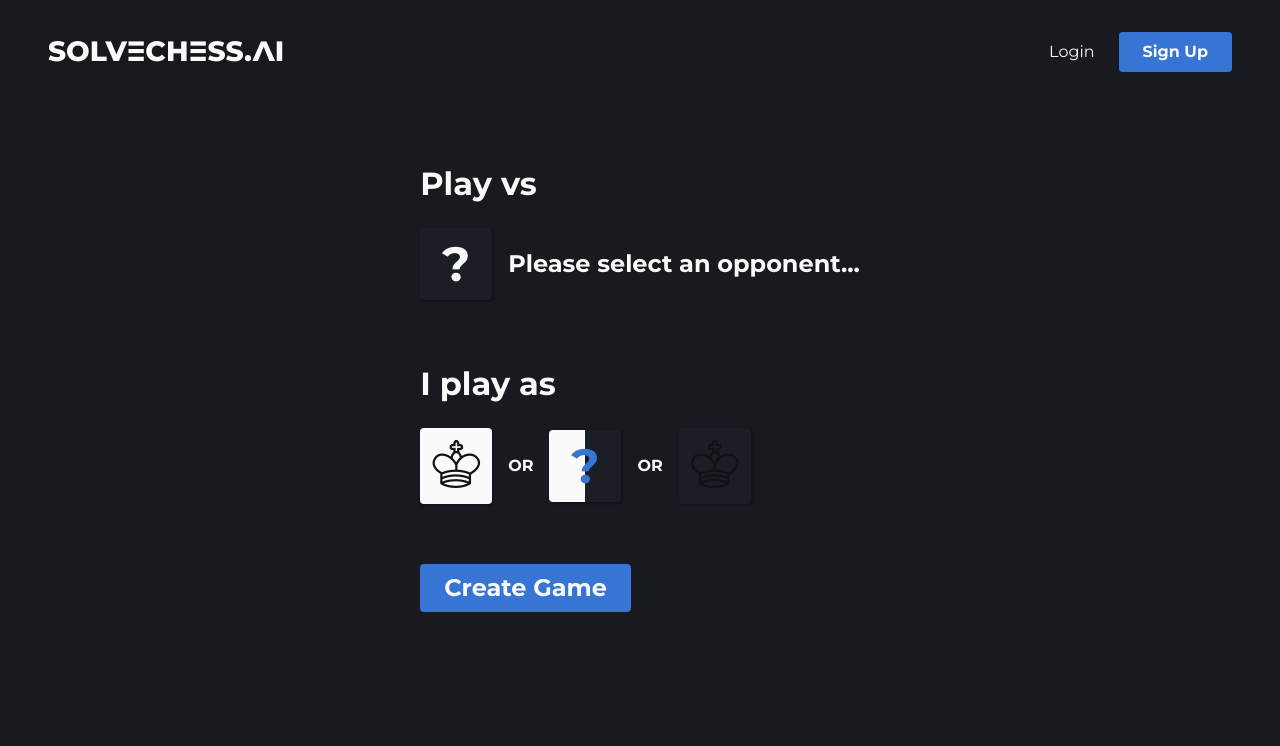
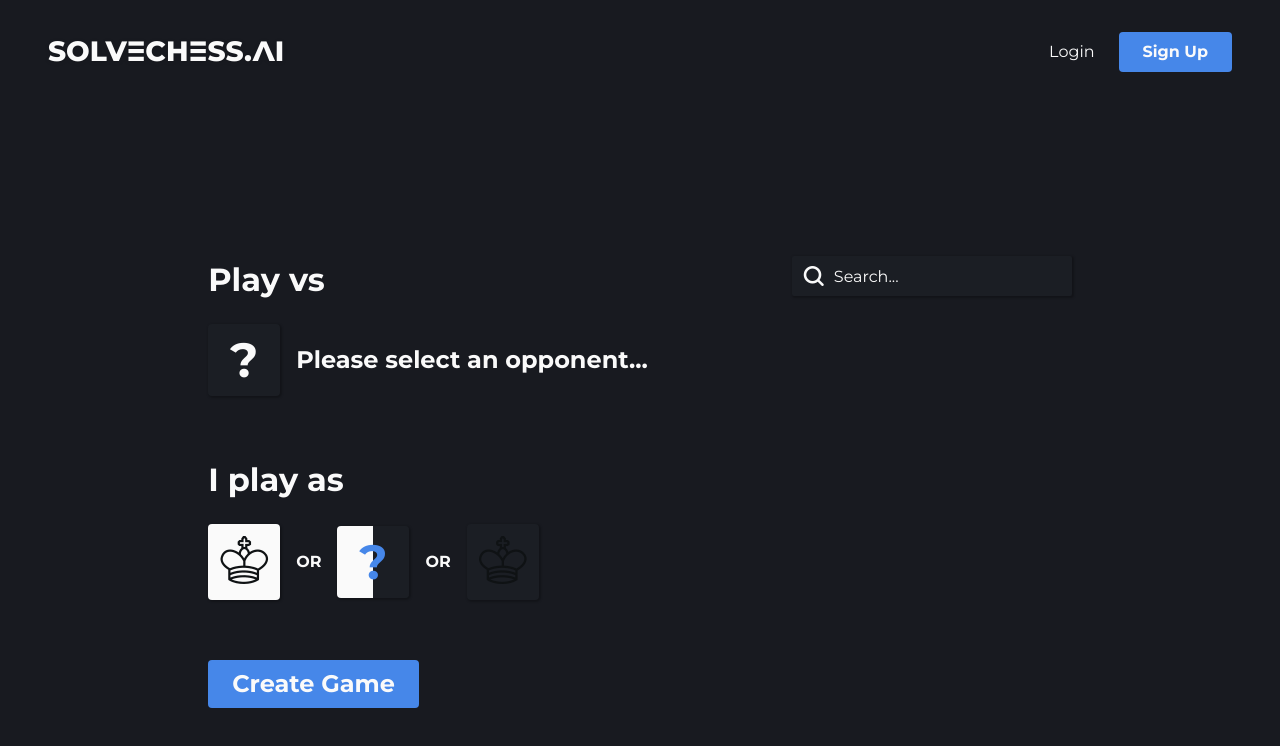
Before and after one commit to jasonvandebeek/SolveChess-React, a Next.js app: page /create-game/player in a window 1280 px wide. Shown: the top 746 px of the page. Built offline with nearby package versions, Linux system fonts and the light colour scheme; no server answers.

Commit message:
Creation UI

```diff
--- a/app/(main)/create-game/player/page.tsx
+++ b/app/(main)/create-game/player/page.tsx
@@ -4,6 +4,8 @@ import Account from "@/components/account";
 import Button from "@/components/button";
 import ColorSelector from "@/components/colorSelector";
 import Logo from "@/components/logo";
+import SearchBar from "@/components/search/searchBar";
+import SearchHandler from "@/components/search/searchHandler";
 import { useState } from "react";
 
 export default function Page() {
@@ -17,7 +19,7 @@ export default function Page() {
         <>
             <Logo/>
             <Account/>
-            <div className="flex flex-row gap-[9rem] pt-[10rem] w-fit mx-auto text-text font-bold">
+            <div className="flex flex-row gap-[9rem] pt-[16rem] w-fit mx-auto text-text font-bold">
                 <div className="flex flex-col gap-[3.75rem]">
                     <div className="flex flex-col gap-[1.25rem]">
                         <span className="text-[2rem]">Play vs</span>
@@ -48,6 +50,16 @@ export default function Page() {
                     </div>
                     <Button className="text-[1.5rem] w-fit">Create Game</Button>
                 </div>
+                <div className="w-[17.5rem] flex flex-col gap-[1rem]">
+                    <div>
+                        <SearchHandler handleSearchChange={() => {}} searchableObjects={[]}>
+                            <SearchBar property={""}/>
+                        </SearchHandler>
+                    </div>
+                    <div className="grow">
+
+                    </div>
+                </div>
             </div>
         </>
     )
--- a/components/oauth/google.tsx
+++ b/components/oauth/google.tsx
@@ -11,21 +11,23 @@ export default function GoogleOauthButton() {
 
         const authUrl = `https://accounts.google.com/o/oauth2/auth?client_id=${clientId}&redirect_uri=${redirectUri}&scope=${scope}&response_type=token`;
 
-        try {
         const newWindow = window.open(authUrl, 'Google Login', 'width=480,height=640');
 
-            window.addEventListener('message', async (event) => {
+        const messageListener = async (event: MessageEvent) => {
             if (event.origin !== window.location.origin || event.source !== newWindow)
                 return;
 
+            try {
                 const accessToken = event.data.accessToken;
-                await googleLogin(accessToken).then(() => {
+                await googleLogin(accessToken);
                 window.location.href = '/';
-                });
-            });
             } catch (error) {
                 //Handle error (display an error message)
             }
+        };
+
+        window.removeEventListener('message', messageListener);
+        window.addEventListener('message', messageListener);
     }
 
     return (
--- /dev/null
+++ b/components/search/searchBar.tsx
@@ -0,0 +1,18 @@
+interface Props {
+    property: string;
+    onInputChange?: (property: string, value: any) => void;
+}
+
+export default function SearchBar({ property, onInputChange }:Props)  {
+    return (
+        <div className="grow h-[2.5rem] bg-container shadow-small flex flex-row items-center rounded-sm shrink-0 pl-[2px] text-text font-normal">
+            <i className="fi fi-br-search p-[0.625rem] text-[1.25rem] flex items-center "></i>
+            <input
+                className="h-[100%] grow border-none outline-none bg-transparent placeholder:text-text select-none"
+                type="text"
+                placeholder={`Search...`}
+                onChange={(e) => onInputChange!(property, e.target.value)}
+            />
+        </div>
+    )
+}
--- /dev/null
+++ b/components/search/searchHandler.tsx
@@ -0,0 +1,57 @@
+
+import React, { Children, HTMLAttributes, ReactNode, cloneElement, isValidElement, useEffect, useState } from "react";
+
+interface SearchTerms {
+    [key: string]: any;
+}
+
+interface Props {
+    handleSearchChange: (filteredObjects: any[]) => void;
+    searchableObjects: any[];
+    children?: ReactNode;
+}
+
+export default function SearchHandler({ handleSearchChange, searchableObjects, children }: Props) {
+    const [searchTerms, setSearchTerms] = useState<SearchTerms>({});
+
+    const updateSearchTerms = (property: string, value: any) => {
+        const newSearchTerms: SearchTerms = { ...searchTerms };
+
+        if (value === null || value === undefined || value === '') {
+            delete newSearchTerms[property];
+        } else {
+            newSearchTerms[property] = value;
+        }
+
+        setSearchTerms(newSearchTerms);
+    };
+
+    useEffect(() => {
+        let filteredObjects = searchableObjects;
+
+        Object.keys(searchTerms).forEach((key) => {
+            const value = searchTerms[key];
+            filteredObjects = filteredObjects.filter(object => object[key].toLowerCase().includes(value.toLowerCase()));
+        });
+
+        handleSearchChange(filteredObjects);
+    }, [searchableObjects, searchTerms]);
+
+    const GetOptions = (property: string) => {
+        return Array.from(new Set(searchableObjects.map((object) => object[property])));
+    }
+
+    return (
+        <>
+            {Children.map(children, (child: ReactNode) => {
+                if (isValidElement(child)) {
+                    return cloneElement(child, {
+                        onInputChange: (property: string, value: any) => updateSearchTerms(property, value),
+                        options: GetOptions(child.props["property"])
+                    } as HTMLAttributes<HTMLElement>);
+                }
+                return child;
+            })}
+        </>
+    );
+}
--- a/tailwind.config.ts
+++ b/tailwind.config.ts
@@ -14,7 +14,7 @@ const config: Config = {
         'text': '#FAFAFA',
         'text-alt': '#0F1214',
         'tone-down': '#AEB3C2',
-        'highlight': '#3675D3',
+        'highlight': '#4687E9',
         'background': '#181A20',
         'container': '#1B1E24'
       },
--- a/utils/userAuthenticationApi.ts
+++ b/utils/userAuthenticationApi.ts
@@ -16,9 +16,9 @@ export const getUserId = async (): Promise<string | null> => {
     }
 };
 
-export const googleLogin = async (accessToken: string): Promise<any> => {
+export const googleLogin = async (accessToken: string) => {
     try {
-        axios.post(`${baseUrl}/auth/google-login`,
+        await axios.post(`${baseUrl}/auth/google-login`,
             { accessToken },
             {
                 withCredentials: true,
```
Lines whose indentation alone changed are shown as unchanged.
